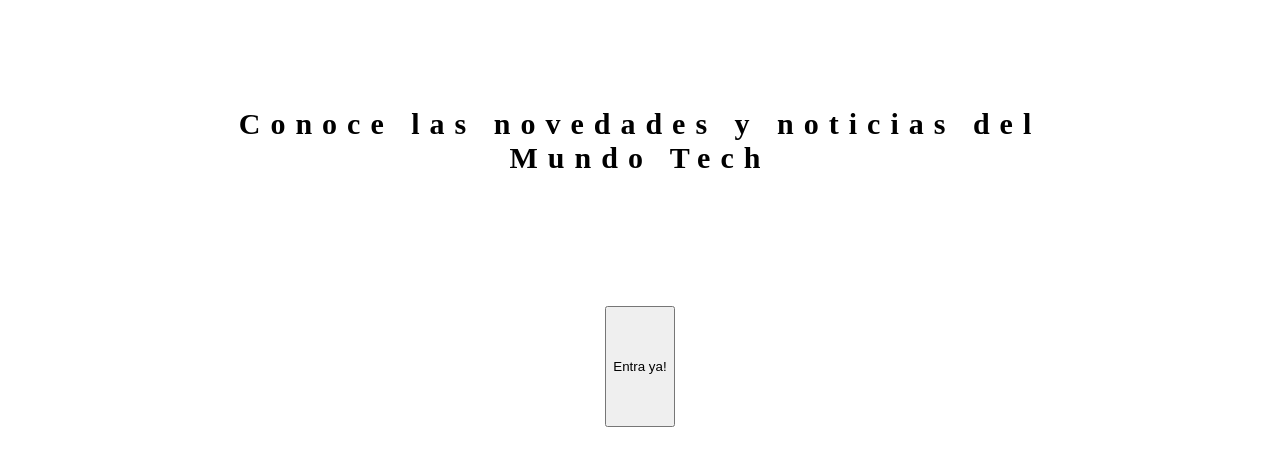
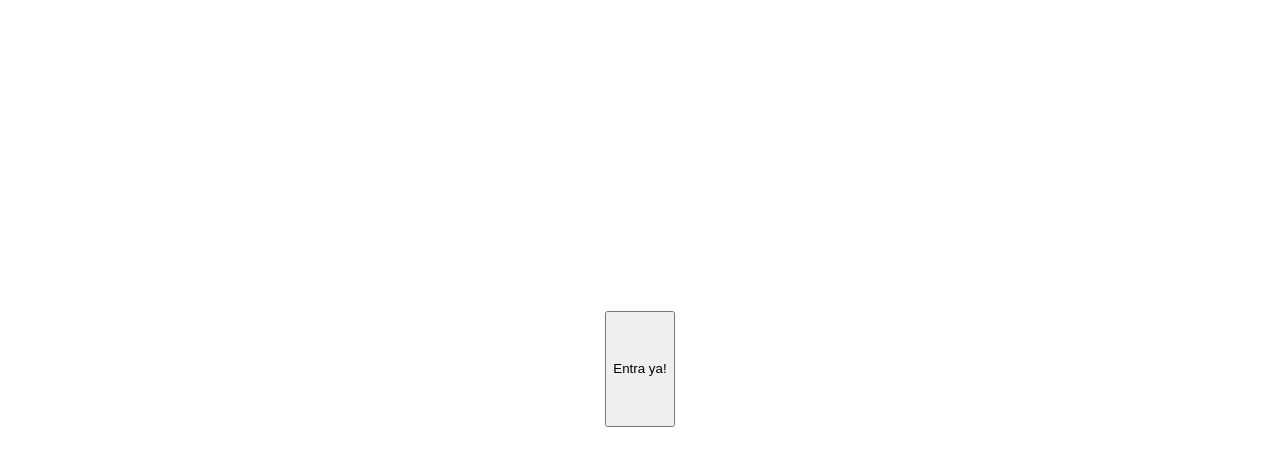
Before and after one commit to alecvinent/platzi-mi-blog-project, a website: page index.html in a window 1280 px wide. Shown: the part 143-608 px from the top of the page. Drawn offline with Linux system fonts and the light colour scheme.

Commit message:
Agregando fuentes

```diff
--- a/css/main.css
+++ b/css/main.css
@@ -1,3 +1,5 @@
+@import url('https://fonts.googleapis.com/css2?family=Roboto+Mono:wght@400;500;700&family=Roboto+Slab:wght@400;700&family=Roboto:wght@400;500;700;900&display=swap');
+
 body {
     margin: 0;
     padding: 0;
@@ -113,6 +115,7 @@ nav .profile-link a {
     font-size: 30px;
     font-weight: 700;
     letter-spacing: 10px;
-    color: black;
+    color: white;
     text-align: center;
+    font-family: 'Roboto Mono', monospace;
 }
```
